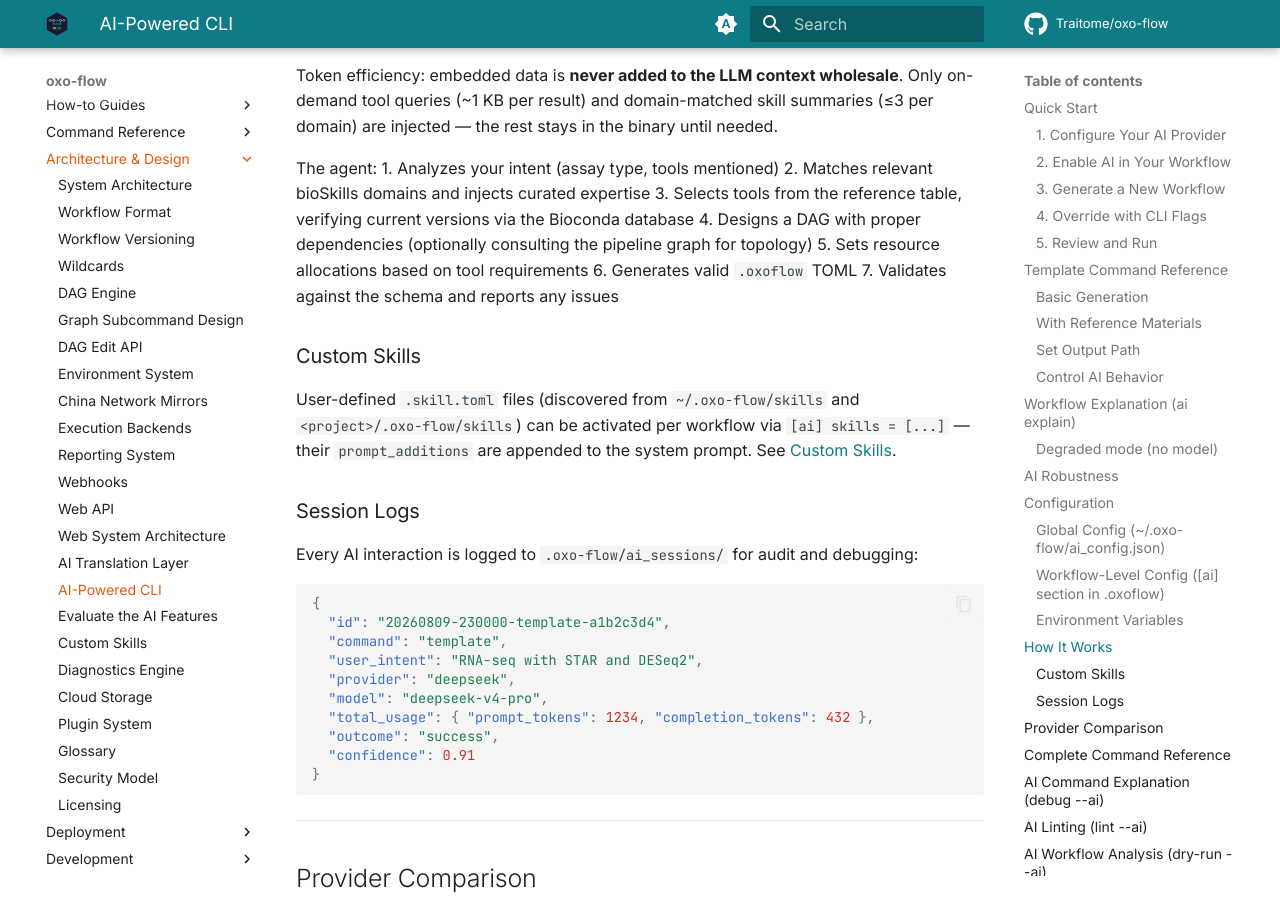
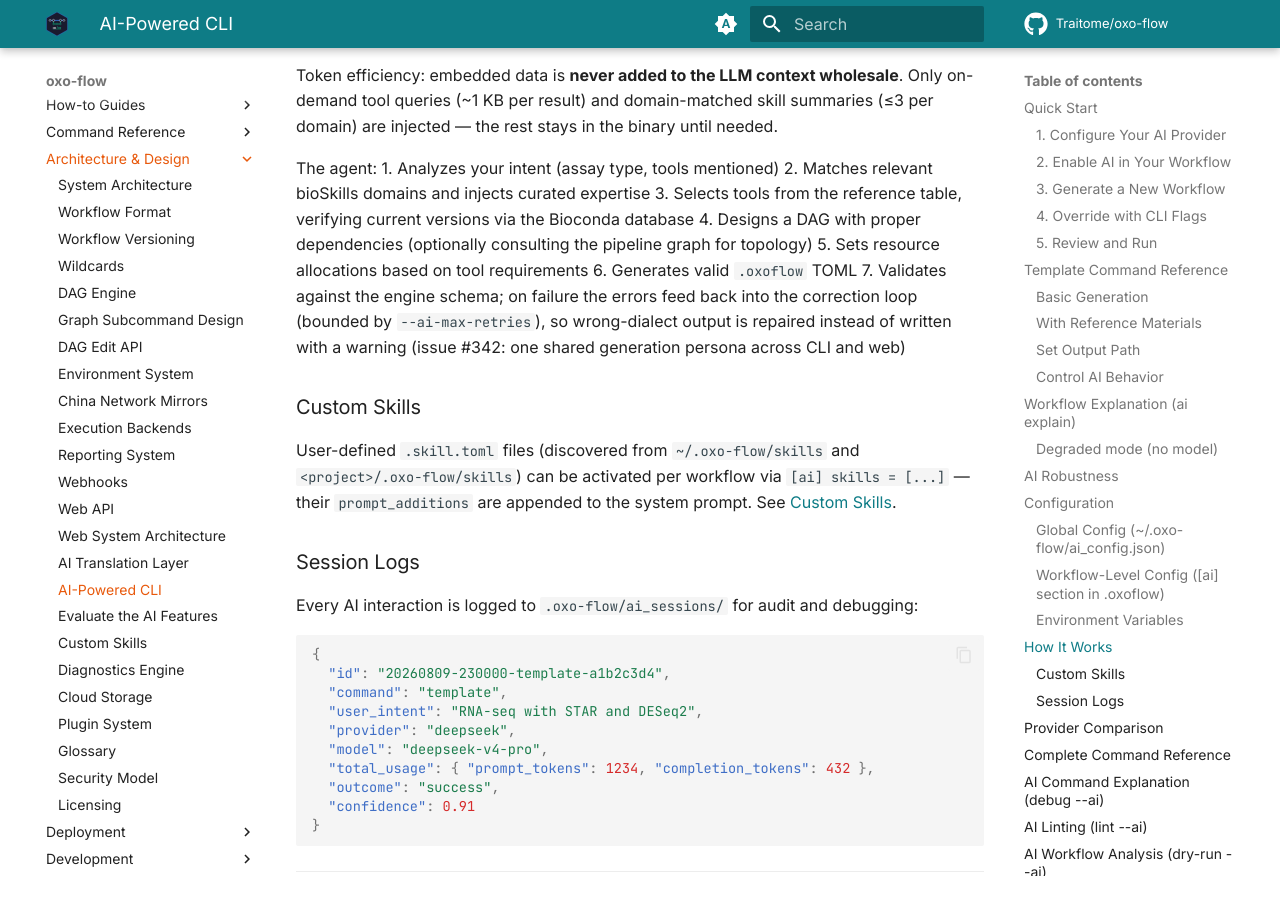
Before and after one commit to Traitome/oxo-flow, an MkDocs documentation site: the page built from docs/guide/src/reference/ai-cli.md, in a window 1280 px wide and 900 px high, scrolled down 7307 px. Built offline with MkDocs 1.6.1 and Material for MkDocs 9.7.7, drawn with Linux system fonts in a browser that asks for light colours; comment, search, counter and statistics services are not loaded; the version menu is left out.

Commit message:
docs: align generation-flow descriptions with unified harness

```diff
--- a/docs/guide/src/reference/ai-cli.md
+++ b/docs/guide/src/reference/ai-cli.md
@@ -304,7 +304,10 @@ The agent:
 4. Designs a DAG with proper dependencies (optionally consulting the pipeline graph for topology)
 5. Sets resource allocations based on tool requirements
 6. Generates valid `.oxoflow` TOML
-7. Validates against the schema and reports any issues
+7. Validates against the engine schema; on failure the errors feed back
+   into the correction loop (bounded by `--ai-max-retries`), so
+   wrong-dialect output is repaired instead of written with a warning
+   (issue #342: one shared generation persona across CLI and web)
 
 ### Custom Skills
 
```
Also changed, not shown: eval/frontier/README.md, 1 other file.
